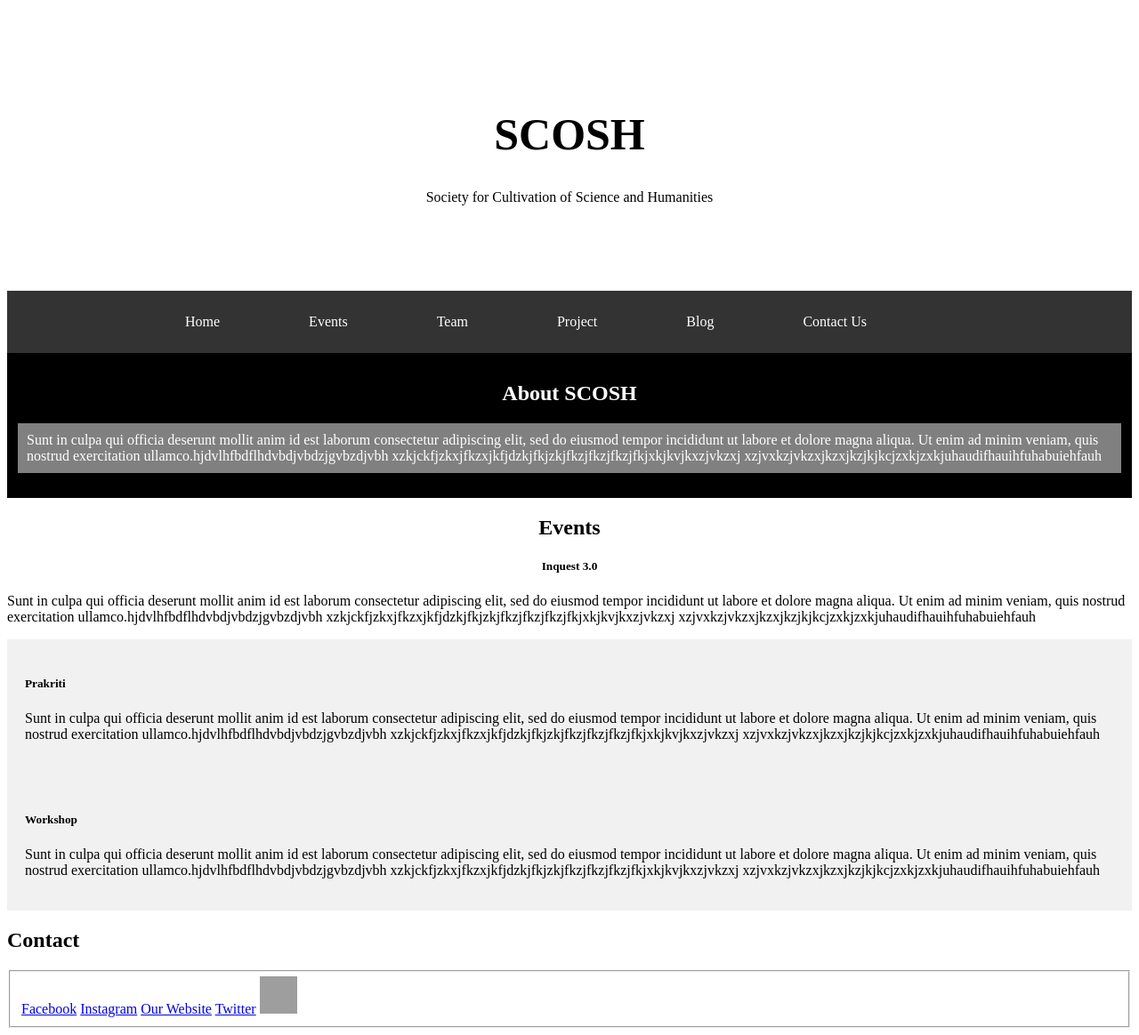
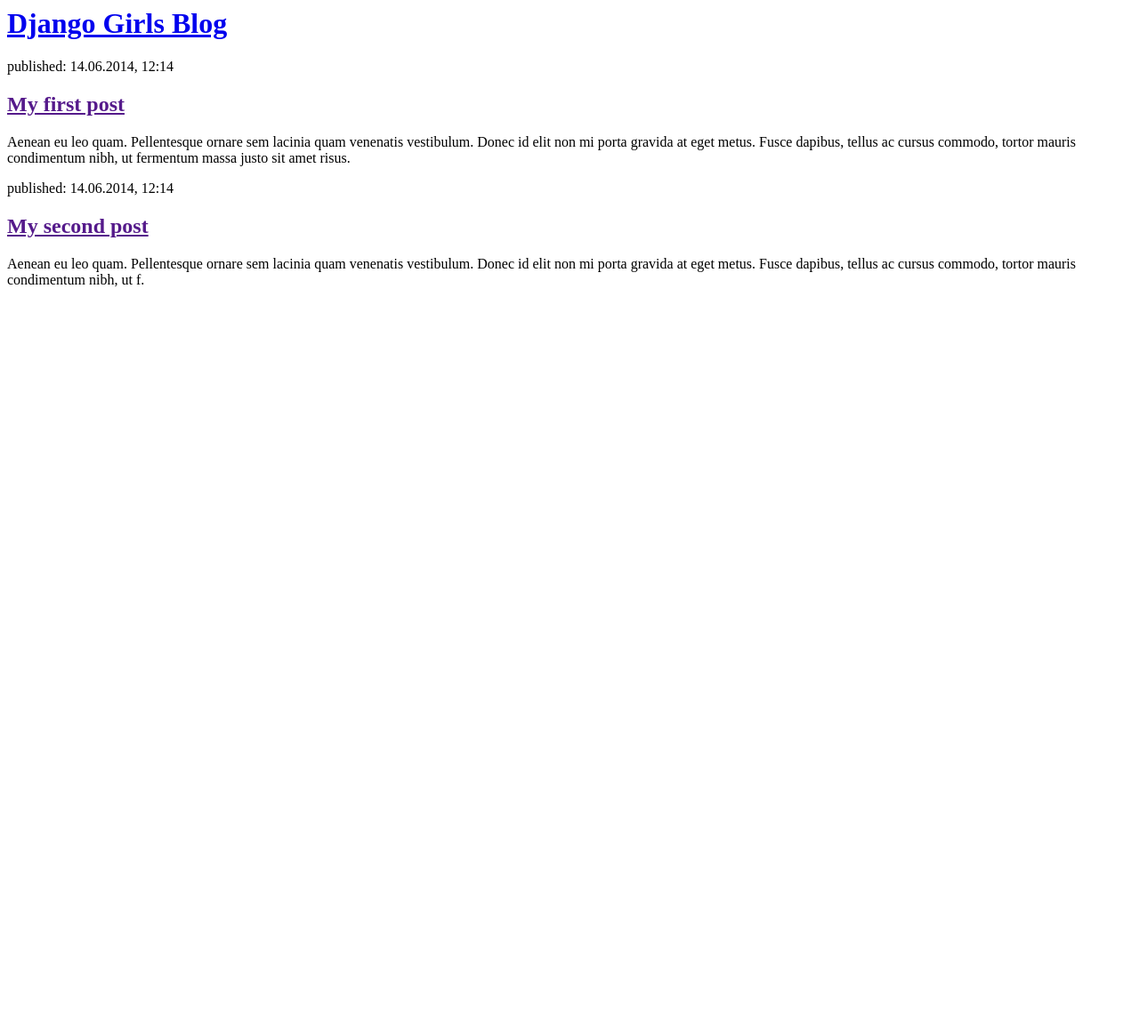
Before and after one commit to ashwin2567/my-first-blog, a Django app: page / in a window 1280 px wide. Shown: the whole page at 89% size. After the commit the page ends 323 px from the top, so only its background shows below. Run offline with Django 3.2, Linux system fonts and the light colour scheme; grey boxes are pictures that could not be loaded.

Commit message:
UPdating Postlist file

```diff
--- a/blog/templates/blog/post_list.html
+++ b/blog/templates/blog/post_list.html
@@ -1,128 +1,22 @@
-<!DOCUMENT html>
-<html lang="en">
+<html>
     <head>
-<title>SCOSH</title>
+        <title>Django Girls blog</title>
     </head>
-
-<style>
-.header1
-{
-padding:80px;
-text-align: center;
-background:white;
-color: black;
-}
-
-.header1 h1{
-font-size:50px
-}
-
-.navigation{
-overflow: hidden;
-background-color: #333;
-padding:12px 150px;
-}
-
-.navigation a{
-float:left;
-
-color:white;
-text-align:center;
-padding:14px 50px;
-text-decoration:none;
-}
-
-.navigation a:hover {
-  background-color: #ddd;
-  color: black;}
-
-.row1{
-background-color:black;
-color:white;
-padding:12px;
-}
-
-.row{
-display:flex;
-flex-wrap:wrap;}
-
-.side2{
-flex:50%;
-background-color: #f1f1f1;
-  padding: 20px;
-}
-.side3{
-flex:50%;
-background-color: #f1f1f1;
-  padding: 20px;
-}}
-
-</style>
-
     <body>
-
-<div class="header1">
-<h1>SCOSH</h1>
-<p>Society for Cultivation of Science and Humanities</p>
+        <div>
+            <h1><a href="/">Django Girls Blog</a></h1>
         </div>
 
-<div class="navigation">
-<a href="#">Home</a>
-<a href="#events">Events</a>
-<a href="#">Team</a>
-<a href="#">Project</a>
-<a href="http://integratedmscnit.blogspot.com/" target="_blank">Blog</a>
-<a href="#contact">Contact Us</a>
+        <div>
+            <p>published: 14.06.2014, 12:14</p>
+            <h2><a href="">My first post</a></h2>
+            <p>Aenean eu leo quam. Pellentesque ornare sem lacinia quam venenatis vestibulum. Donec id elit non mi porta gravida at eget metus. Fusce dapibus, tellus ac cursus commodo, tortor mauris condimentum nibh, ut fermentum massa justo sit amet risus.</p>
         </div>
 
-<div class="row1">
-<h2 style="text-align:center">About SCOSH</h2>
-<p style="background-color:grey;padding:10px">Sunt in culpa qui officia deserunt mollit anim id est laborum consectetur adipiscing elit, sed do eiusmod tempor incididunt ut labore et dolore magna aliqua. Ut enim ad minim veniam, quis nostrud exercitation ullamco.hjdvlhfbdflhdvbdjvbdzjgvbzdjvbh
-xzkjckfjzkxjfkzxjkfjdzkjfkjzkjfkzjfkzjfkzjfkjxkjkvjkxzjvkzxj
-xzjvxkzjvkzxjkzxjkzjkjkcjzxkjzxkjuhaudifhauihfuhabuiehfauh</p>
+        <div>
+            <p>published: 14.06.2014, 12:14</p>
+            <h2><a href="">My second post</a></h2>
+            <p>Aenean eu leo quam. Pellentesque ornare sem lacinia quam venenatis vestibulum. Donec id elit non mi porta gravida at eget metus. Fusce dapibus, tellus ac cursus commodo, tortor mauris condimentum nibh, ut f.</p>
         </div>
-
-
-
-
-<h2 style="text-align:center";id="events">Events</h2>
-<div class="inquest">
-<h5 style="text-align:center">Inquest 3.0</h5>
-<p>Sunt in culpa qui officia deserunt mollit anim id est laborum consectetur adipiscing elit, sed do eiusmod tempor incididunt ut labore et dolore magna aliqua. Ut enim ad minim veniam, quis nostrud exercitation ullamco.hjdvlhfbdflhdvbdjvbdzjgvbzdjvbh
-xzkjckfjzkxjfkzxjkfjdzkjfkjzkjfkzjfkzjfkzjfkjxkjkvjkxzjvkzxj
-xzjvxkzjvkzxjkzxjkzjkjkcjzxkjzxkjuhaudifhauihfuhabuiehfauh</p>
-</div>
-<div class="row">
-<div class="side2">
-<h5>Prakriti</h5>
-<p>Sunt in culpa qui officia deserunt mollit anim id est laborum consectetur adipiscing elit, sed do eiusmod tempor incididunt ut labore et dolore magna aliqua. Ut enim ad minim veniam, quis nostrud exercitation ullamco.hjdvlhfbdflhdvbdjvbdzjgvbzdjvbh
-xzkjckfjzkxjfkzxjkfjdzkjfkjzkjfkzjfkzjfkzjfkjxkjkvjkxzjvkzxj
-xzjvxkzjvkzxjkzxjkzjkjkcjzxkjzxkjuhaudifhauihfuhabuiehfauh</p>
-</div>
-
-<div class="side3">
-<h5>Workshop</h5>
-<p>Sunt in culpa qui officia deserunt mollit anim id est laborum consectetur adipiscing elit, sed do eiusmod tempor incididunt ut labore et dolore magna aliqua. Ut enim ad minim veniam, quis nostrud exercitation ullamco.hjdvlhfbdflhdvbdjvbdzjgvbzdjvbh
-xzkjckfjzkxjfkzxjkfjdzkjfkjzkjfkzjfkzjfkzjfkjxkjkvjkxzjvkzxj
-xzjvxkzjvkzxjkzxjkzjkjkcjzxkjzxkjuhaudifhauihfuhabuiehfauh</p>
-</div>
-
-</div>
-
-<div id="cont">
-<h2>Contact</h2>
-<fieldset>
-<a href="https://www.facebook.com/scosh.svnit/" target="_blank">Facebook</a>
-<a href="https://www.instagram.com/scosh_svnit/" target="_blank">Instagram</a>
-<a href="https://sites.google.com/view/scoshsvnit" target="_blank">Our Website</a>
-<a href="https://www.twitter.com/scosh_svnit/" target="_blank">Twitter</a>
-<a href="https://www.facebook.com/scosh.svnit/">
-  <img src="download.png" alt="HTML tutorial" style="width:42px;height:42px;border:0;">
-</a>
-</fieldset>
-</div>
-
-
-
     </body>
 </html>
```
Lines whose indentation alone changed are shown as unchanged.
